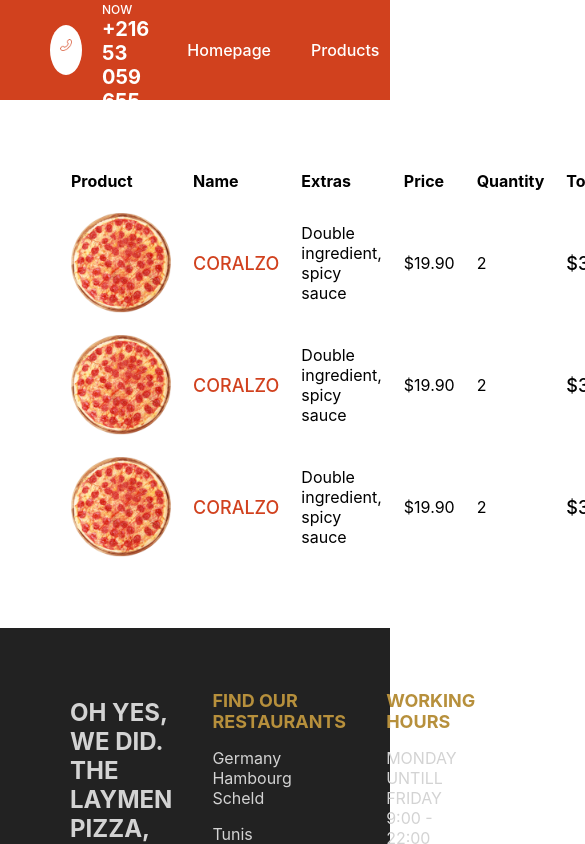
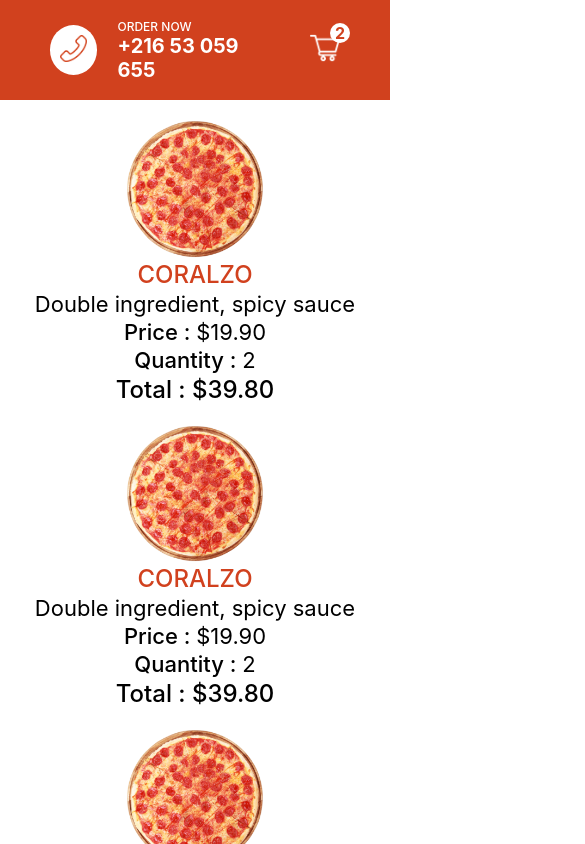
Before and after one commit to aymenouer/restaurant-app-client, a Next.js app: page /cart in a window 390 px wide. Shown: the top 844 px of the page, 585 px wide, since content can reach past the window. Built offline with nearby package versions, Linux system fonts and the light colour scheme.

Commit message:
Make it responsive

```diff
--- a/pages/cart.jsx
+++ b/pages/cart.jsx
@@ -6,7 +6,7 @@ const Cart = () => {
       <div className={styles.left}>
         <table className={styles.table}>
           <thead>
-            <tr className={styles.tr}>
+            <tr className={styles.trTitle}>
               <th>Product</th>
               <th>Name</th>
               <th>Extras</th>
@@ -17,7 +17,7 @@ const Cart = () => {
           </thead>
 
           <tbody>
-            <tr>
+            <tr className={styles.tr}>
               <td>
                 <div className={styles.imgContainer}>
                   <Image
@@ -46,7 +46,7 @@ const Cart = () => {
                 <span className={styles.total}>$39.80</span>
               </td>
             </tr>
-            <tr>
+            <tr className={styles.tr}>
               <td>
                 <div className={styles.imgContainer}>
                   <Image
@@ -75,7 +75,7 @@ const Cart = () => {
                 <span className={styles.total}>$39.80</span>
               </td>
             </tr>
-            <tr>
+            <tr className={styles.tr}>
               <td>
                 <div className={styles.imgContainer}>
                   <Image
--- a/pages/orders/[id].jsx
+++ b/pages/orders/[id].jsx
@@ -16,7 +16,7 @@ if(index-status >1 ) return styles.undone
         <div className={styles.row}>
           <table className={styles.table}>
             <thead>
-              <tr className={styles.tr}>
+              <tr className={styles.trTitle}>
                 <th>Order ID</th>
                 <th>Customer</th>
                 <th>Adress</th>
@@ -26,7 +26,7 @@ if(index-status >1 ) return styles.undone
             </thead>
 
             <tbody>
-              <tr>
+              <tr className={styles.tr}>
                 <td>
                   <span className={styles.id}>1298456487945115</span>
                 </td>
--- a/styles/Cart.module.css
+++ b/styles/Cart.module.css
@@ -49,3 +49,56 @@ margin-right: 10px;
     cursor: pointer;
     margin-top: 20px;
 }
+@media screen and ( max-width:480px ) {
+
+    .container{
+        flex-direction: column;
+        padding: 20px;
+    }
+    .table{
+        display: flex;
+        flex-direction: column;
+        align-items: center;
+        justify-content: center;
+    }
+
+    .trTitle{
+        display: none;
+    }
+    .tr{
+        display: flex;
+        flex-direction: column;
+        align-items: center;
+        justify-content: center;
+        margin-bottom: 20px;
+    }
+    .imgContainer{
+        width: 35vw;
+        height: 35vw;
+    }
+    .name,.total{
+        font-size: 24px;
+    }
+    .extras,.price,.quantity{
+        font-size: 22px;
+    }
+    .price::before{
+        content: "Price : ";
+        font-weight: 500;
+    }
+    .quantity::before{
+        content: "Quantity : ";
+        font-weight: 500;
+    }
+    .total::before{
+        content: "Total : ";
+        font-weight: 500;
+    }
+    .right{
+        display: flex;
+        justify-content: center;
+    }
+    .wrapper{
+        width: 100%;
+    }
+}
--- a/styles/Featured.module.css
+++ b/styles/Featured.module.css
@@ -2,6 +2,7 @@
     height: calc(100vh - 100px);
     background-color: #d1411e;
     overflow: hidden;
+    position: relative;
 }
 .arrowContainer{
     position: absolute;
@@ -24,3 +25,11 @@
     height: 100%;
     position: relative;
 }
+
+@media screen and ( max-width:480px ) {
+
+    .container{
+        height: 50vh;
+    }
+
+}
--- a/styles/Footer.module.css
+++ b/styles/Footer.module.css
@@ -29,3 +29,22 @@
 .motto{
     color:rgb(211,211,211);
 }
+@media screen and ( max-width:480px ) {
+    .container{
+        height: auto;
+        text-align: center;
+    }
+    .item:first-child{
+        display: none;
+    }
+    .item{
+        flex-direction: column;
+    }
+    .title{
+        font-size: 30px;
+    }
+    .text{
+        font-size: 20px;
+    }
+
+}
--- a/styles/Navbar.module.css
+++ b/styles/Navbar.module.css
@@ -69,3 +69,12 @@ justify-content: center;
 font-weight: bold;
 color: #d1411e;
 }
+@media screen and ( max-width:480px ) {
+
+    .item:nth-child(2){
+       display: none;
+    }
+    .item:nth-child(1){
+        flex:3;
+    }
+}
--- a/styles/Order.module.css
+++ b/styles/Order.module.css
@@ -71,3 +71,49 @@ display: none;
     margin-top: 20px;
     cursor: not-allowed;
   }
+
+@media screen and ( max-width:480px ) {
+
+    .container{
+        flex-direction: column;
+
+    }
+    .trTitle{
+        display: none;
+    }
+    .tr{
+        display: flex;
+        flex-direction: column;
+        align-items: center;
+        justify-content: center;
+   font-size: 20px;
+    }
+   .id::before{
+    content: "Order ID: ";
+    font-weight: 500;
+   }
+   .name::before{
+    content: "Customer : ";
+    font-weight: 500;
+   }
+   .adress::before{
+    content: "Adress : ";
+    font-weight: 500;
+   }
+   .total::before{
+    content: "Total : ";
+    font-weight: 500;
+   }
+   .row:last-child{
+    width: 100%;
+    flex-direction: column;
+    align-items: center;
+    justify-content: center;
+   }
+   .done,.undone,.inProgress{
+    margin-bottom: 20px;
+   }
+   .wrapper{
+    width: 100%;
+   }
+}
--- a/styles/PizzaCard.module.css
+++ b/styles/PizzaCard.module.css
@@ -22,3 +22,16 @@
     text-align: center;
     color: #777;
 }
+@media screen and ( max-width:480px ) {
+
+    .container{
+        width: 100%;
+    }
+    .title{
+        font-size: 30px;
+    }
+    .title,.desc{
+        font-size: 24px;
+    }
+
+}
--- a/styles/PizzaList.module.css
+++ b/styles/PizzaList.module.css
@@ -16,3 +16,14 @@
     justify-content: center;
     flex-wrap: wrap;
 }
+@media screen and ( max-width:480px ) {
+
+    .title{
+        text-align: center;
+    }
+    .desc{
+        width: 90%;
+        text-align: center;
+    }
+
+}
--- a/styles/Product.module.css
+++ b/styles/Product.module.css
@@ -81,3 +81,41 @@ border-radius: 10px;
     font-weight: 500;
     cursor: pointer;
 }
+@media screen and ( max-width:480px ) {
+
+    .container{
+        height: auto;
+        text-align: center;
+        flex-direction: column;
+        margin-top: 20px;
+    }
+    .imgContainer{
+        width: 70vw;
+        height: 70vw;
+    }
+    .title{
+        margin: 5px;
+    }
+    .sizes{
+        width: 100%;
+        padding: 0px 20px;
+
+    }
+    .ingredients{
+        flex-direction: column;
+    }
+    .option{
+        margin: 10px;
+        font-size: 18px;
+    }
+    .checkbox{
+        width: 25px;
+        height: 25px;
+    }
+    .quantity,
+    .button{
+        height: 50px;
+        padding: 10px 20px;
+    }
+
+}
```
